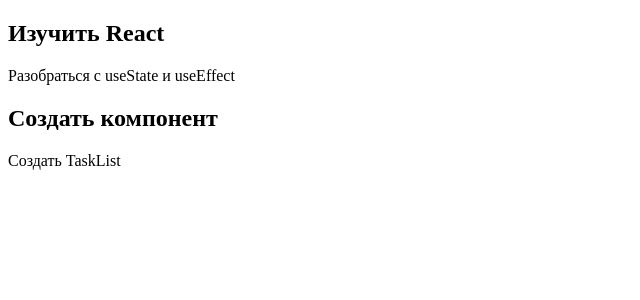
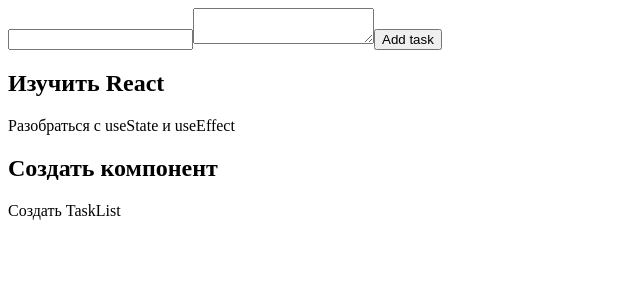
Before and after one commit to taptiyga/task-manager, a React (Vite) app: page / in a window 1280 px wide. Shown: the top 300 px of the page, without its empty margins (0-640 px from the left). Built offline with nearby package versions, Linux system fonts and the light colour scheme.

Commit message:
Create AddTaskForm component

```diff
--- a/src/App.tsx
+++ b/src/App.tsx
@@ -1,9 +1,11 @@
+import { AddTaskForm } from "./components/AddTaskForm";
 import { TaskList } from "./components/TaskList";
 import { tasks } from "./data/tasks";
 
 export function App() {
   return (
     <>
+      <AddTaskForm />
       <TaskList tasks={tasks} />
     </>
   );
--- /dev/null
+++ b/src/components/AddTaskForm.tsx
@@ -0,0 +1,31 @@
+import { useState } from "react";
+
+export function AddTaskForm() {
+  const [title, setTitle] = useState("");
+  const [description, setDescription] = useState("");
+
+  return (
+    <form
+      onSubmit={(e) => {
+        e.preventDefault();
+
+        console.log({
+          title,
+          description,
+        });
+
+        setTitle("");
+        setDescription("");
+      }}
+    >
+      <input value={title} onChange={(e) => setTitle(e.target.value)} />
+
+      <textarea
+        value={description}
+        onChange={(e) => setDescription(e.target.value)}
+      />
+
+      <button type="submit">Add task</button>
+    </form>
+  );
+}
--- a/src/components/TaskItem.tsx
+++ b/src/components/TaskItem.tsx
@@ -1,6 +1,14 @@
-export function TaskItem({ task }) {
-  return <>
-  <h2>{task.title}</h2>
-  <p>{task.description}</p>
-  </>
+import type { Task } from "../data/tasks";
+
+type TaskItemProps = {
+  task: Task;
+};
+
+export function TaskItem({ task }: TaskItemProps) {
+  return (
+    <>
+      <h2>{task.title}</h2>
+      <p>{task.description}</p>
+    </>
+  );
 }
```
Also changed, not shown: src/components/TaskList.tsx (+6 -1 lines).
